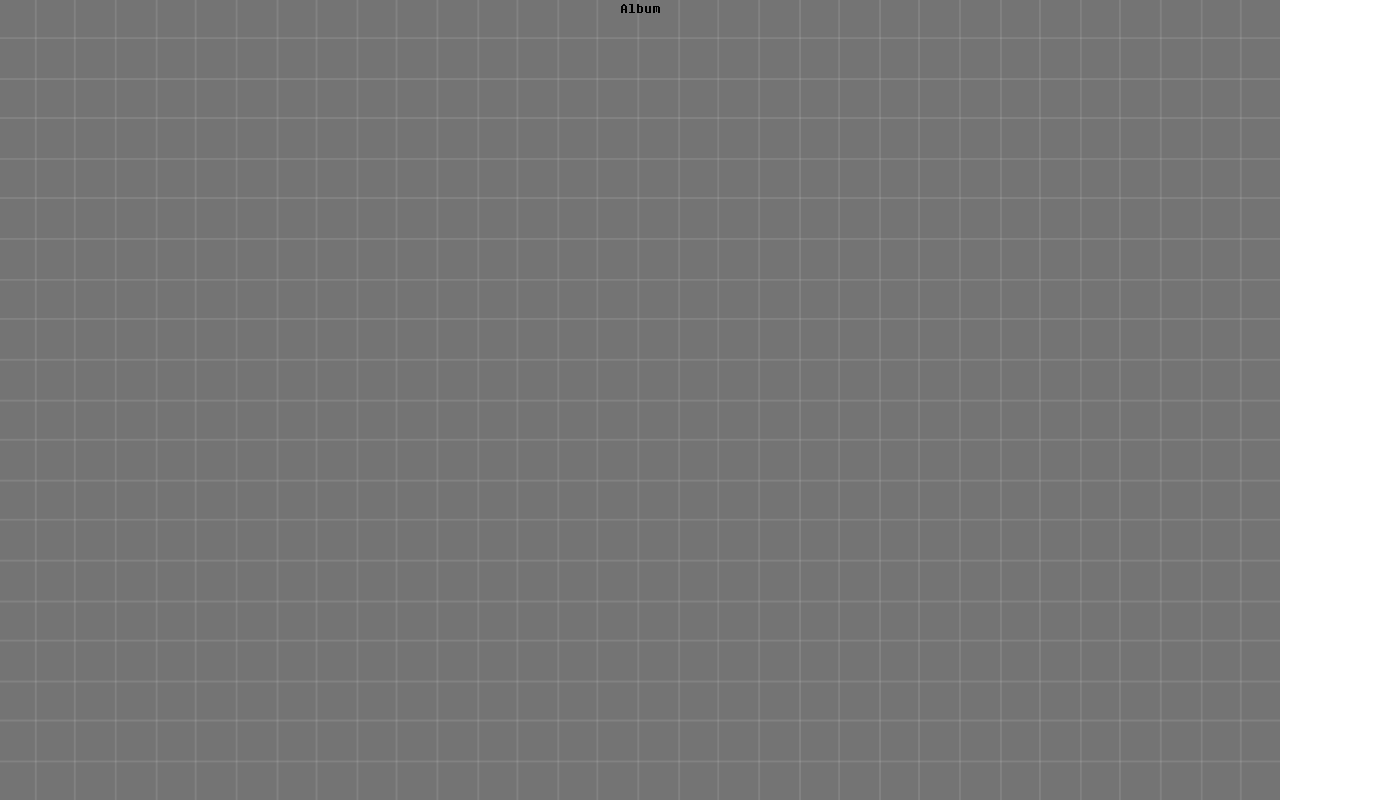
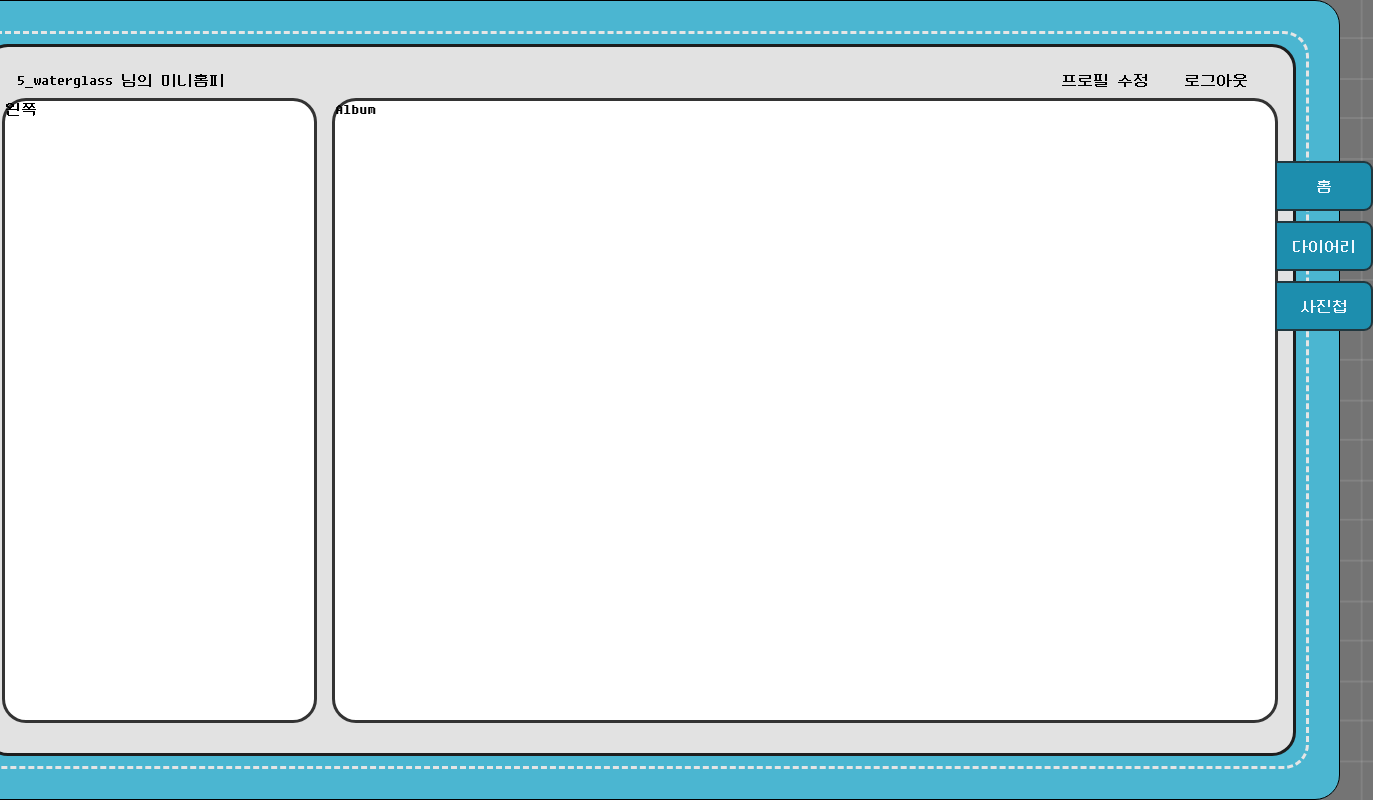
Before and after one commit to younygo1004/TheRecord, a React (Create React App) app in the folder front-end/the-record/: page /album in a window 1280 px wide. Shown: the whole page, 1373 px wide, since content can reach past the window. Built offline with nearby package versions, Linux system fonts and the light colour scheme.

Commit message:
feat    : router 및 app, root 구조 변경

```diff
--- a/front-end/the-record/src/App.js
+++ b/front-end/the-record/src/App.js
@@ -1,18 +1,26 @@
 import React from 'react';
 import { Route, withRouter } from 'react-router-dom';
-import Login from './pages/User/Login';
+// import Login from './pages/User/Login';
 import Home from './pages/Home';
 import DiaryMain from './pages/Diary/DiaryMain';
 import Album from './pages/Photo/Album';
+import HomeHeader from './components/Home/HomeHeader';
 
 const BaseRouter = withRouter(() => {
   return (
     <div id="app">
-      <Route path="/" exact component={Login} />
-
-      <Route path="/home" component={Home} />
-      <Route path="/diary" component={DiaryMain} />
-      <Route path="/album" component={Album} />
+      <div className="bg-green-box">
+        <div className="bg-dot-box">
+          <div className="bg-gray-box">
+            <HomeHeader />
+            <div className="bg-inner-box">
+              <Route path="/home" component={Home} />
+              <Route path="/diary" component={DiaryMain} />
+              <Route path="/album" component={Album} />
+            </div>
+          </div>
+        </div>
+      </div>
     </div>
   );
 });
--- a/front-end/the-record/src/client/Root.js
+++ b/front-end/the-record/src/client/Root.js
@@ -1,13 +1,23 @@
 import React from 'react';
-import { BrowserRouter } from 'react-router-dom';
+import { BrowserRouter, Route, withRouter } from 'react-router-dom';
 import App from '../App';
+import Login from '../pages/User/Login';
 import '../styles/common/app.css';
 import '../styles/common/background.css';
+
+const RootRouter = withRouter(({ location }) => {
+  return (
+    <>
+      <Route path="/" exact component={Login} />
+      {location.pathname !== '/' && <Route component={App} />}
+    </>
+  );
+});
 
 function Root() {
   return (
     <BrowserRouter>
-      <App />
+      <RootRouter />
     </BrowserRouter>
   );
 }
--- a/front-end/the-record/src/components/Navigation.js
+++ b/front-end/the-record/src/components/Navigation.js
@@ -5,9 +5,15 @@ import '../styles/common/navigation.css';
 function Navigation() {
   return (
     <div id="navigation">
-      <Link to="/home">홈</Link>
-      <Link to="/diary">다이어리</Link>
-      <Link to="/album">사진첩</Link>
+      <Link to="/home" id="nav-home">
+        홈
+      </Link>
+      <Link to="/diary" id="nav-diary">
+        다이어리
+      </Link>
+      <Link to="/album" id="nav-album">
+        사진첩
+      </Link>
     </div>
   );
 }
--- a/front-end/the-record/src/pages/Diary/DiaryMain.js
+++ b/front-end/the-record/src/pages/Diary/DiaryMain.js
@@ -1,7 +1,17 @@
 import React from 'react';
+import Navigation from '../../components/Navigation';
+import '../../styles/diary/diarymain.css';
 
 function DiaryMain() {
-  return <div>DiaryMain</div>;
+  return (
+    <div id="diarymain">
+      <div className="bg-white-left">왼쪽</div>
+      <div className="bg-white-right">
+        DiaryMain
+        <Navigation />
+      </div>
+    </div>
+  );
 }
 
 export default DiaryMain;
--- a/front-end/the-record/src/pages/Home.js
+++ b/front-end/the-record/src/pages/Home.js
@@ -1,23 +1,14 @@
 import React from 'react';
+import Navigation from '../components/Navigation';
 import '../styles/home/home.css';
-import Navigation from '../components/Navigation';
-import HomeHeader from '../components/Home/HomeHeader';
 
 function Home() {
   return (
     <div id="home">
-      <div className="bg-green-box">
-        <div className="bg-dot-box">
-          <div className="bg-gray-box">
-            <HomeHeader />
-            <div className="bg-inner-box">
-              <div className="bg-white-left" />
-              <div className="bg-white-right">
-                <Navigation />
-              </div>
-            </div>
-          </div>
-        </div>
+      <div className="bg-white-left">왼쪽</div>
+      <div className="bg-white-right">
+        Home
+        <Navigation />
       </div>
     </div>
   );
--- a/front-end/the-record/src/pages/Photo/Album.js
+++ b/front-end/the-record/src/pages/Photo/Album.js
@@ -1,7 +1,17 @@
 import React from 'react';
+import Navigation from '../../components/Navigation';
+import '../../styles/photo/album.css';
 
 function Album() {
-  return <div>Album</div>;
+  return (
+    <div id="album">
+      <div className="bg-white-left">왼쪽</div>
+      <div className="bg-white-right">
+        Album
+        <Navigation />
+      </div>
+    </div>
+  );
 }
 
 export default Album;
--- a/front-end/the-record/src/styles/common/app.css
+++ b/front-end/the-record/src/styles/common/app.css
@@ -38,6 +38,7 @@ body {
 
   display: flex;
   justify-content: center;
+  align-items: center;
 }
 
 a {
--- a/front-end/the-record/src/styles/common/background.css
+++ b/front-end/the-record/src/styles/common/background.css
@@ -48,6 +48,7 @@
 
 #app .bg-white-left {
   width: 25%;
+  height: 100%;
   margin: 0 15px;
   background: #FFFFFF;
   border: 3px solid rgba(0, 0, 0, 0.8);
@@ -58,6 +59,7 @@
 
 #app .bg-white-right {
   width: 75%;
+  height: 100%;
   background: #FFFFFF;
   border: 3px solid rgba(0, 0, 0, 0.8);
   box-sizing: border-box;
--- /dev/null
+++ b/front-end/the-record/src/styles/diary/diarymain.css
@@ -0,0 +1,8 @@
+#diarymain {
+  width: 100%;
+  height: 100%;
+
+  display: flex;
+  align-items: center;
+  justify-content: center;
+}
--- /dev/null
+++ b/front-end/the-record/src/styles/photo/album.css
@@ -0,0 +1,8 @@
+#album {
+  width: 100%;
+  height: 100%;
+
+  display: flex;
+  align-items: center;
+  justify-content: center;
+}
```
